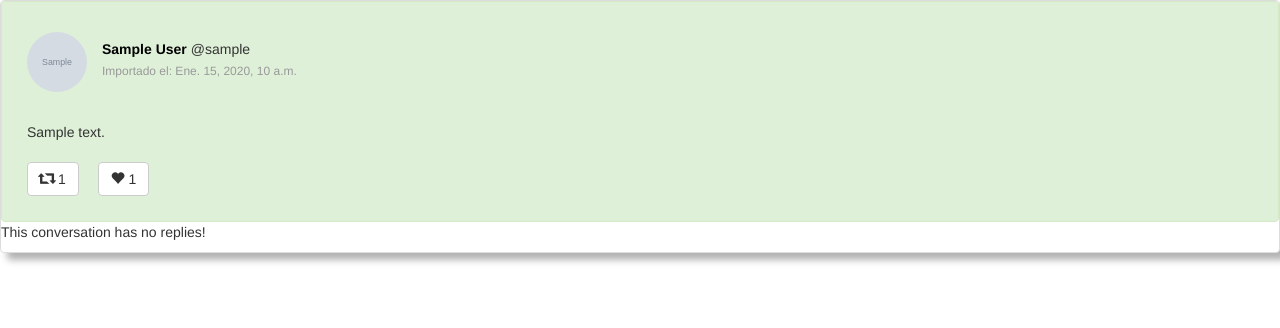
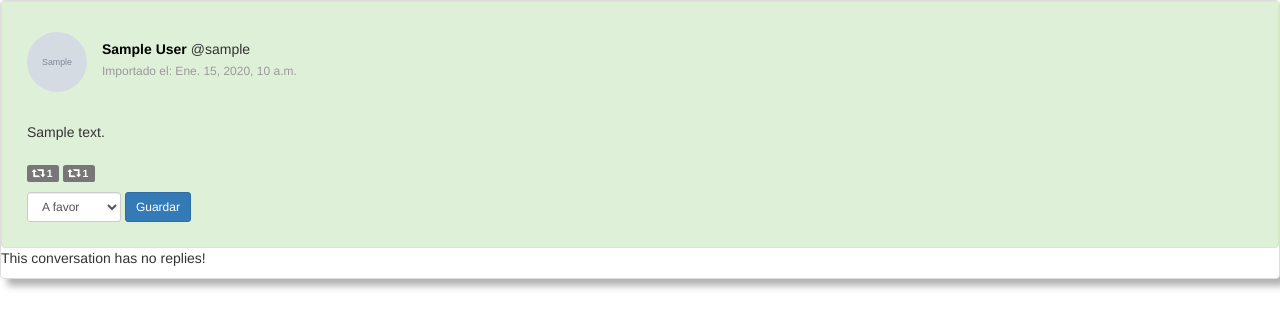
Before and after one commit to sanchezfauste/TweetDigraph, a Django app: page /conversation/1/show/ in a window 1280 px wide. Shown: the top 328 px of the page. Run offline with Django 3.2, Linux system fonts and the light colour scheme; tables that the repository leaves empty hold one stand-in row (values such as "Sample post"); grey boxes marked "Sample" are stand-in pictures; parts of the project's set-up code (start-up, migrations or seed data) failed here and were passed over; some libraries are stand-ins or nearby versions.

Commit message:
Adding JavaScript to conversation. * Now status style of tweet is changed dynamically. * Some other css fixes.

```diff
--- a/Conversation/static/conversation.css
+++ b/Conversation/static/conversation.css
@@ -130,3 +130,8 @@
 .sentiment-neutral {
   border-color: #dddddd;
 }
+
+.selectWidth {
+  width: auto;
+  display: inline;
+}
--- /dev/null
+++ b/Conversation/static/conversation.js
@@ -0,0 +1,10 @@
+function changeSentiment(sentiment_select, comment) {
+    var sentiment = document.getElementById(sentiment_select).value;
+    if (sentiment == "negative") {
+        document.getElementById(comment).className = "sentiment sentiment-negative";
+    } else if (sentiment == "positive") {
+        document.getElementById(comment).className = "sentiment sentiment-positive";
+    } else {
+        document.getElementById(comment).className = "sentiment sentiment-neutral";
+    }
+}
--- a/Conversation/templates/conversation.html
+++ b/Conversation/templates/conversation.html
@@ -3,8 +3,9 @@
 {% block content %}
     {% load staticfiles %}
     <link rel="stylesheet" href="{% static "conversation.css" %}" />
+    <script type="text/javascript" src="{% static "conversation.js" %}" ></script>
     <div class="panel panel-white post panel-shadow">
-        <div class="sentiment
+        <div id="comment_{{ root_tweet.id }}" class="sentiment
             {% if root_tweet.sentiment < 0 %}
                 sentiment-negative
             {% elif root_tweet.sentiment > 0 %}
@@ -27,14 +28,23 @@
             <div class="post-description">
                 <p>{{ root_tweet.text }}</p>
                 <div class="stats">
-                    <button type="button" class="btn btn-default stat-item">
+                    <span class="label label-default">
                         <span class="glyphicon glyphicon-retweet" aria-hidden="true"></span>
-                        {{ root_tweet.retweet_count }}
-                    </button>
-                    <button type="button" class="btn btn-default stat-item">
-                        <span class="glyphicon glyphicon-heart" aria-hidden="true"></span>
-                        {{ root_tweet.favourites_count }}
-                    </button>
+                        {{ root_tweet.retweet_count }}</span>
+                    <span class="label label-default">
+                        <span class="glyphicon glyphicon-retweet" aria-hidden="true"></span>
+                        {{ root_tweet.favourites_count }}</span>
+                    <p></p><form action="/conversation/{{ root_tweet.id }}/sentiment/edit" method="post" class="form-inline">
+                        {% csrf_token %}
+                        <input type="hidden" name="conversation_id" value="{{ root_tweet.id }}"/>
+                        <select id="sentiment_{{ root_tweet.id }}" name="sentiment" class="form-control input-sm selectWidth"
+                                onClick="changeSentiment('sentiment_{{ root_tweet.id }}', 'comment_{{ root_tweet.id }}')">
+                            <option value="negative" {% if root_tweet.sentiment < 0 %} selected {% endif %}>En contra</option>
+                            <option value="neutral" {% if root_tweet.sentiment == 0 %} selected {% endif %}>Neutral</option>
+                            <option value="positive" {% if root_tweet.sentiment > 0 %} selected {% endif %}>A favor</option>
+                        </select>
+                        <button type="submit" class="btn btn-primary btn-sm">Guardar</button>
+                    </form>
                 </div>
             </div>
         </div>
@@ -43,7 +53,7 @@
                 <ul class="comments-list">
                     {% for comment in replies %} {# tweet, new_ul|close_li, close_n_ul_li #}
                         <li class="comment">
-                            <div class="sentiment
+                            <div id="comment_{{ comment.0.id }}" class="sentiment
                                 {% if comment.0.sentiment < 0 %}
                                     sentiment-negative
                                 {% elif comment.0.sentiment > 0 %}
@@ -61,21 +71,16 @@
                                         {# <h5 class="time">{{ comment.0.created_at }}</h5> #}
                                     </div>
                                     <p>{{ comment.0.text }}</p>
-                                    <form action="/conversation/{{ comment.0.id }}/sentiment/edit" method="post" class="form">
+                                    <form action="/conversation/{{ comment.0.id }}/sentiment/edit" method="post" class="form-inline">
                                         {% csrf_token %}
                                         <input type="hidden" name="conversation_id" value="{{ root_tweet.id }}"/>
-                                        <div class="row">
-                                            <div class="col-xs-2">
-                                                <select name="sentiment" class="form-control input-sm">
-                                                    <option value="negative" {% if comment.0.sentiment < 0 %} selected {% endif %}>En contra</option>
-                                                    <option value="neutral" {% if comment.0.sentiment == 0 %} selected {% endif %}>Neutral</option>
-                                                    <option value="positive" {% if comment.0.sentiment > 0 %} selected {% endif %}>A favor</option>
-                                                </select>
-                                            </div>
-                                            <div class="col-xs-2">
-                                                <button type="submit" class="btn btn-primary btn-sm">Guardar</button>
-                                            </div>
-                                        </div>
+                                        <select id="sentiment_{{ comment.0.id }}" name="sentiment" class="form-control input-sm selectWidth"
+                                                onClick="changeSentiment('sentiment_{{ comment.0.id }}', 'comment_{{ comment.0.id }}')">
+                                            <option value="negative" {% if comment.0.sentiment < 0 %} selected {% endif %}>En contra</option>
+                                            <option value="neutral" {% if comment.0.sentiment == 0 %} selected {% endif %}>Neutral</option>
+                                            <option value="positive" {% if comment.0.sentiment > 0 %} selected {% endif %}>A favor</option>
+                                        </select>
+                                        <button type="submit" class="btn btn-primary btn-sm">Guardar</button>
                                     </form>
                                 </div>
                             </div>
```
